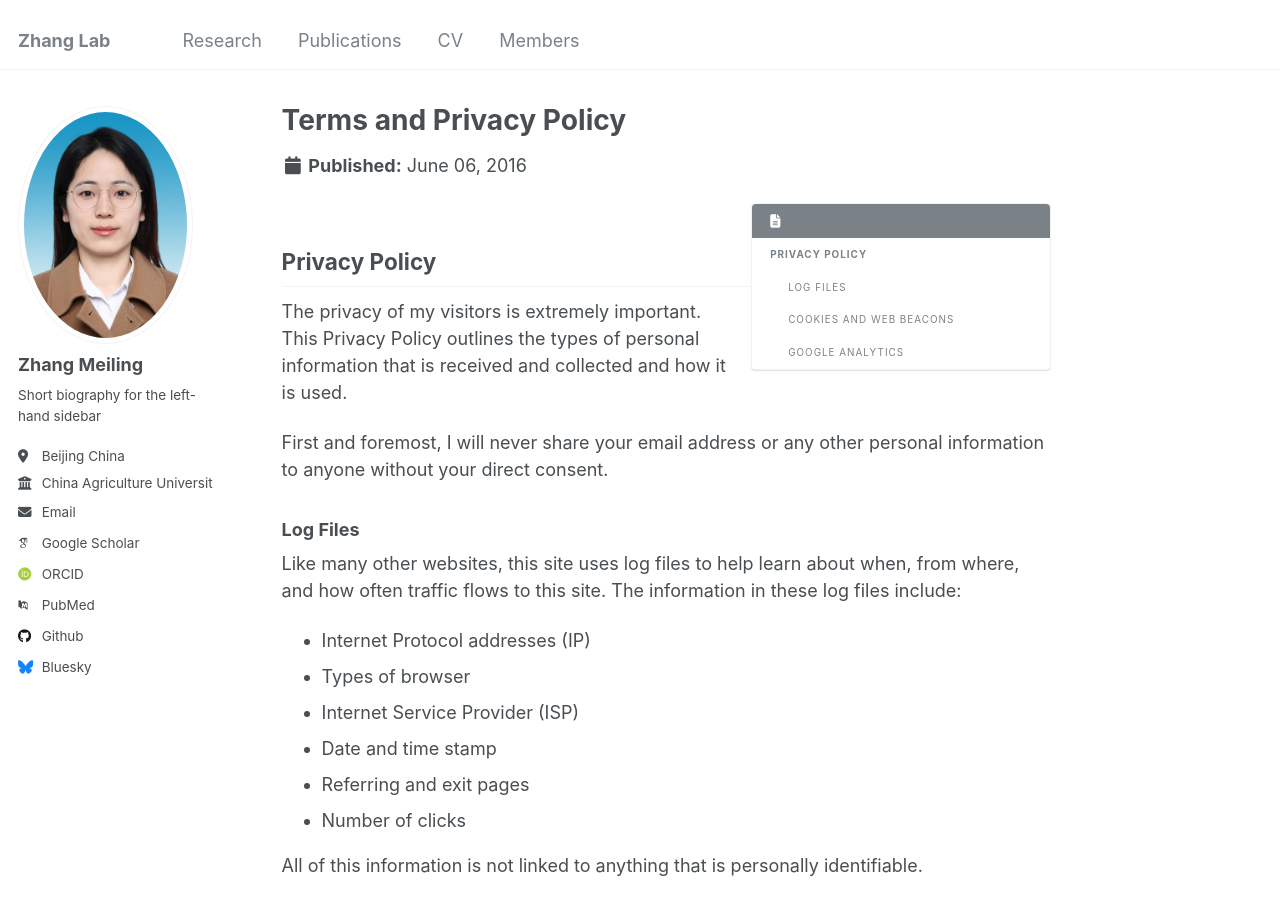
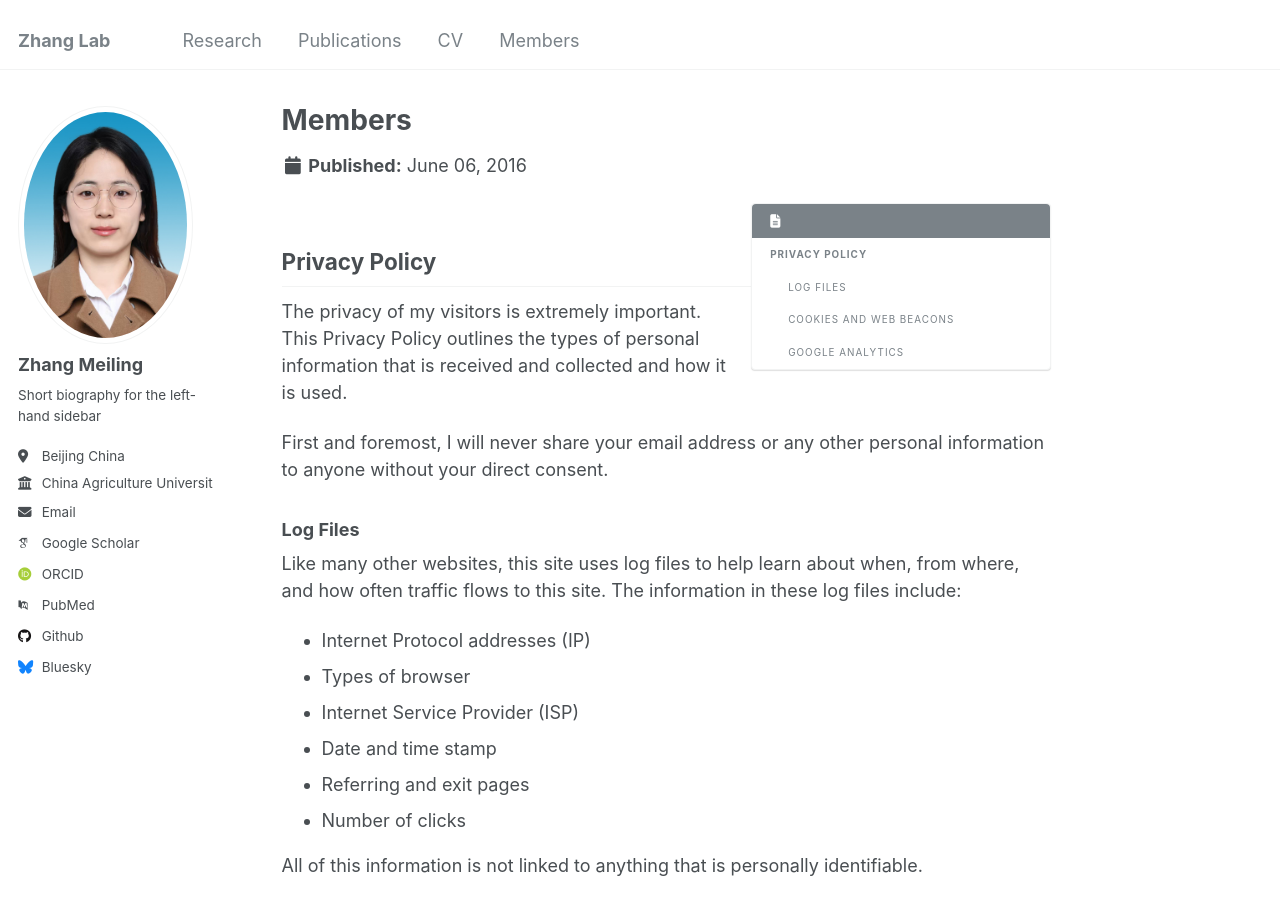
Before and after one commit to Hui50138/ZhangMeiling-Lab, a Jekyll site: the page built from _pages/terms.md, in a window 1280 px wide and 900 px high. Built offline with Jekyll 4.4.1, drawn with Linux system fonts in a browser that asks for light colours; some web fonts are replaced.

Commit message:
Update terms.md

```diff
--- a/_pages/terms.md
+++ b/_pages/terms.md
@@ -1,6 +1,6 @@
 ---
-permalink: /terms/
-title: "Terms and Privacy Policy"
+permalink: /members/
+title: "Members"
 modified: 2016-06-06
 ---
 
```
